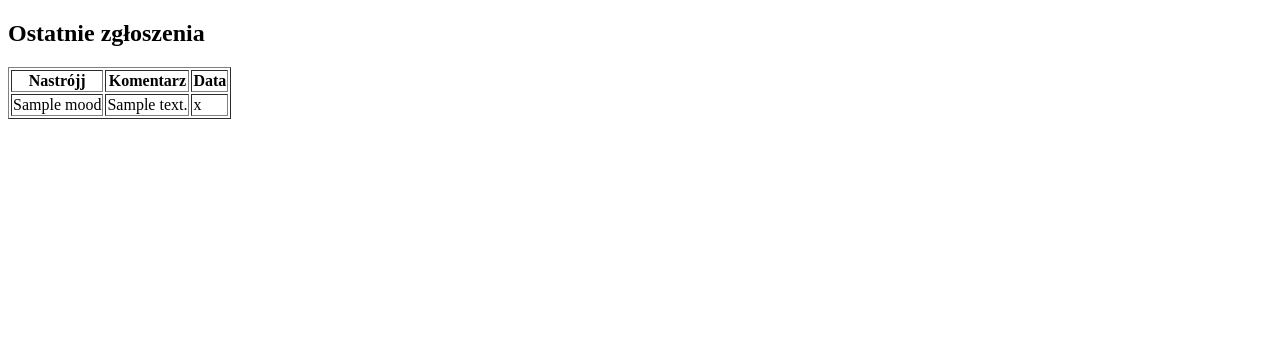
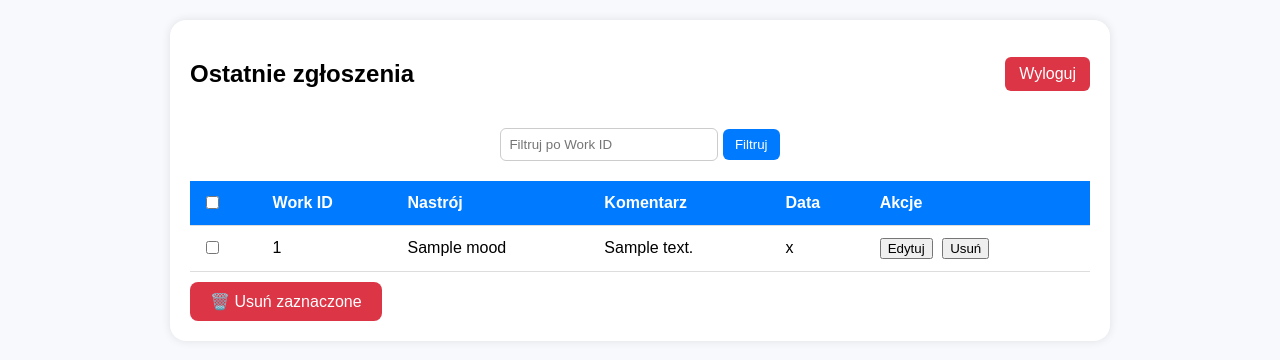
Before and after one commit to Cichyyyy/Mood-Tracker-Web-App, a Flask app: template templates/dashboard.html in a window 1280 px wide. Shown: the top 360 px of the page. Run offline with Flask 3, Linux system fonts and the light colour scheme; the template is opened without the code that fills it: most values are stand-ins (such as "Sample title", 1, 10 or a date in 2020).

Commit message:
+edit +remove +admina
Signed-off-by: Cichy <kubacichyyy@gmail.com>

```diff
--- a/app.py
+++ b/app.py
@@ -1,38 +1,138 @@
-from flask import Flask, render_template, request, redirect
 import sqlite3
-from datetime import datetime
 import os
+from flask import Flask, render_template, request, redirect, session, url_for, flash
+from datetime import datetime, timedelta
 
 app = Flask(__name__)
+app.secret_key = 'tajny_klucz'  # Zmień na własny sekret
 
-# 🔧 Ustal ścieżkę absolutną do pliku bazy danych
+# 🔧 Ścieżka bazy
 db_path = os.path.join(os.path.dirname(__file__), 'data.db')
 
 @app.route('/')
 def index():
-    return render_template('index.html')
+    work_id = request.args.get('work_id')
+    if not work_id:
+        return redirect('/login')
+
+    with sqlite3.connect(db_path) as conn:
+        c = conn.cursor()
+        c.execute('SELECT timestamp FROM mood_entries WHERE work_id = ? ORDER BY timestamp DESC LIMIT 1', (work_id,))
+        last = c.fetchone()
+
+    if last:
+        last_time = datetime.fromisoformat(last[0])
+        if datetime.now() - last_time < timedelta(hours=24):
+            return "Możesz wypełnić ankietę ponownie po 24h."
+
+    return render_template('index.html', work_id=work_id)
 
 @app.route('/submit', methods=['POST'])
 def submit():
+    work_id = request.form.get('work_id')
+    if not work_id:
+        return redirect('/login')
+
     mood = request.form['mood']
     comment = request.form['comment']
     timestamp = datetime.now().isoformat()
 
     with sqlite3.connect(db_path) as conn:
         c = conn.cursor()
-        c.execute('INSERT INTO mood_entries (mood, comment, timestamp) VALUES (?, ?, ?)',
-                  (mood, comment, timestamp))
+        c.execute('INSERT INTO mood_entries (work_id, mood, comment, timestamp) VALUES (?, ?, ?, ?)',
+                  (work_id, mood, comment, timestamp))
         conn.commit()
 
-    return redirect('/dashboard')
+    return redirect('/login')
+
+@app.template_filter('format_datetime')
+def format_datetime(value):
+    try:
+        dt = datetime.fromisoformat(value)
+        return dt.strftime('%d-%m-%Y | %H:%M')
+    except:
+        return value
+
+@app.route('/login', methods=['GET', 'POST'])
+def login():
+    if request.method == 'POST':
+        work_id = request.form['work_id']
+        return redirect(url_for('index', work_id=work_id))
+    return render_template('login.html')
+
+@app.route('/go_dashboard', methods=['POST'])
+def go_dashboard():
+    password = request.form.get('admin_pass')
+    if password == 'admin123':  # Zmień na silne hasło
+        session['admin_logged_in'] = True
+        return redirect('/dashboard')
+    flash('Błędne hasło do dashboardu.')
+    return redirect('/login')
 
 @app.route('/dashboard')
 def dashboard():
+    if not session.get('admin_logged_in'):
+        flash('Dostęp tylko po podaniu hasła.')
+        return redirect('/login')
+
+    work_id_filter = request.args.get('work_id', '')
     with sqlite3.connect(db_path) as conn:
         c = conn.cursor()
-        c.execute('SELECT mood, comment, timestamp FROM mood_entries ORDER BY timestamp DESC')
+        if work_id_filter:
+            c.execute('''
+                SELECT mood, comment, timestamp, work_id, id FROM mood_entries
+                WHERE work_id LIKE ?
+                ORDER BY timestamp DESC
+            ''', ('%' + work_id_filter + '%',))
+        else:
+            c.execute('SELECT mood, comment, timestamp, work_id, id FROM mood_entries ORDER BY timestamp DESC')
         entries = c.fetchall()
     return render_template('dashboard.html', entries=entries)
+
+@app.route('/logout')
+def logout():
+    session.pop('admin_logged_in', None)
+    return redirect('/login')
+
+@app.route('/delete_entries', methods=['POST'])
+def delete_entries():
+    if not session.get('admin_logged_in'):
+        flash('Brak dostępu.')
+        return redirect('/login')
+
+    ids = request.form.getlist('delete_ids')
+    if ids:
+        with sqlite3.connect(db_path) as conn:
+            c = conn.cursor()
+            c.executemany('DELETE FROM mood_entries WHERE id = ?', [(i,) for i in ids])
+            conn.commit()
+    return redirect('/dashboard')
+
+@app.route('/edit/<int:entry_id>', methods=['GET', 'POST'])
+def edit_entry(entry_id):
+    if not session.get('admin_logged_in'):
+        flash('Brak dostępu.')
+        return redirect('/login')
+
+    if request.method == 'POST':
+        mood = request.form['mood']
+        comment = request.form['comment']
+        with sqlite3.connect(db_path) as conn:
+            c = conn.cursor()
+            c.execute('UPDATE mood_entries SET mood = ?, comment = ? WHERE id = ?', (mood, comment, entry_id))
+            conn.commit()
+        return redirect('/dashboard')
+
+    with sqlite3.connect(db_path) as conn:
+        c = conn.cursor()
+        c.execute('SELECT mood, comment FROM mood_entries WHERE id = ?', (entry_id,))
+        entry = c.fetchone()
+
+    if not entry:
+        flash('Nie znaleziono wpisu do edycji.')
+        return redirect('/dashboard')
+
+    return render_template('edit.html', entry=entry, entry_id=entry_id)
 
 if __name__ == '__main__':
     print(">> Ścieżka bazy danych:", db_path)
--- /dev/null
+++ b/static/dashboard.css
@@ -0,0 +1,79 @@
+body {
+    font-family: Arial, sans-serif;
+    background-color: #f7f9fc;
+    margin: 0;
+    padding: 20px;
+}
+    .styled-delete {
+        background-color: #dc3545;
+        color: white;
+        padding: 10px 20px;
+        font-size: 16px;
+        border: none;
+        border-radius: 8px;
+        cursor: pointer;
+        transition: background-color 0.3s ease;
+    }
+
+    .styled-delete:hover {
+        background-color: #b02a37;
+    }
+
+    .styled-delete:disabled {
+        background-color: #ccc;
+        cursor: not-allowed;
+    }
+.container {
+    max-width: 900px;
+    margin: auto;
+    background: white;
+    padding: 20px;
+    border-radius: 16px;
+    box-shadow: 0 0 10px rgba(0,0,0,0.1);
+}
+
+h2 {
+    text-align: center;
+}
+
+.filter-form {
+    text-align: center;
+    margin-bottom: 20px;
+}
+
+.filter-form input[type="text"] {
+    padding: 8px;
+    width: 200px;
+    border-radius: 6px;
+    border: 1px solid #ccc;
+}
+
+.filter-form button {
+    padding: 8px 12px;
+    border-radius: 6px;
+    border: none;
+    background-color: #007bff;
+    color: white;
+    cursor: pointer;
+}
+
+table {
+    width: 100%;
+    border-collapse: collapse;
+    margin-top: 10px;
+}
+
+th, td {
+    padding: 12px;
+    text-align: left;
+    border-bottom: 1px solid #ddd;
+}
+
+th {
+    background-color: #007bff;
+    color: white;
+}
+
+tr:hover {
+    background-color: #f1f1f1;
+}
--- a/templates/dashboard.html
+++ b/templates/dashboard.html
@@ -1,17 +1,136 @@
 <!DOCTYPE html>
-<html>
-<head><title>Panel</title></head>
+<html lang="pl">
+<head>
+    <meta charset="UTF-8">
+    <title>Panel</title>
+    <link rel="stylesheet" href="{{ url_for('static', filename='dashboard.css') }}">
+    <style>
+        .top-bar {
+            display: flex;
+            justify-content: space-between;
+            align-items: center;
+            margin-bottom: 20px;
+        }
+
+        .logout-btn {
+            background: #dc3545;
+            color: white;
+            padding: 8px 14px;
+            text-decoration: none;
+            border-radius: 6px;
+        }
+
+        .logout-btn:hover {
+            background: #c82333;
+        }
+
+        .delete-btn {
+            margin-top: 10px;
+        }
+
+        table button {
+            margin-right: 5px;
+        }
+
+        /* Modal */
+        .modal {
+            display: none;
+            position: fixed;
+            z-index: 999;
+            left: 0;
+            top: 0;
+            width: 100vw;
+            height: 100vh;
+            background: rgba(0, 0, 0, 0.5);
+            justify-content: center;
+            align-items: center;
+        }
+
+        .modal-content {
+            background: white;
+            padding: 20px 30px;
+            border-radius: 10px;
+            text-align: center;
+        }
+
+        .modal-content button {
+            margin: 10px;
+            padding: 8px 16px;
+        }
+    </style>
+</head>
 <body>
+<div class="container">
+    <div class="top-bar">
         <h2>Ostatnie zgłoszenia</h2>
-<table border="1">
-    <tr><th>Nastrójj</th><th>Komentarz</th><th>Data</th></tr>
-    {% for mood, comment, timestamp in entries %}
+        <a class="logout-btn" href="/logout">Wyloguj</a>
+    </div>
+
+    <form method="get" class="filter-form">
+        <input type="text" name="work_id" placeholder="Filtruj po Work ID" value="{{ request.args.get('work_id', '') }}">
+        <button type="submit">Filtruj</button>
+    </form>
+
+    <form method="post" action="/delete_entries" id="bulkDeleteForm">
+        <table>
+            <thead>
                 <tr>
+                    <th><input type="checkbox" onclick="toggleSelectAll(this)"></th>
+                    <th>Work ID</th>
+                    <th>Nastrój</th>
+                    <th>Komentarz</th>
+                    <th>Data</th>
+                    <th>Akcje</th>
+                </tr>
+            </thead>
+            <tbody>
+            {% for mood, comment, timestamp, work_id, id in entries %}
+                <tr>
+                    <td><input type="checkbox" name="delete_ids" value="{{ id }}"></td>
+                    <td>{{ work_id }}</td>
                     <td>{{ mood }}</td>
                     <td>{{ comment }}</td>
-            <td>{{ timestamp }}</td>
+                    <td>{{ timestamp|format_datetime }}</td>
+                    <td>
+                        <button type="button" onclick="window.location.href='/edit/{{ id }}'">Edytuj</button>
+                        <button type="button" onclick="openModal({{ id }})">Usuń</button>
+                    </td>
                 </tr>
             {% endfor %}
+            </tbody>
         </table>
+        <button type="submit" class="delete-btn styled-delete">🗑️ Usuń zaznaczone</button>
+    </form>
+</div>
+
+<!-- Modal potwierdzenia -->
+<div id="deleteModal" class="modal">
+    <div class="modal-content">
+        <p>Czy na pewno chcesz usunąć ten wpis?</p>
+        <form method="post" action="/delete_entries">
+            <input type="hidden" name="delete_ids" id="modalEntryId">
+            <button type="submit">Tak, usuń</button>
+            <button type="button" onclick="closeModal()">Anuluj</button>
+        </form>
+    </div>
+</div>
+
+<script>
+    function toggleSelectAll(source) {
+        const checkboxes = document.querySelectorAll('input[name="delete_ids"]');
+        for (let checkbox of checkboxes) {
+            checkbox.checked = source.checked;
+        }
+    }
+
+    function openModal(id) {
+        document.getElementById('modalEntryId').value = id;
+        document.getElementById('deleteModal').style.display = 'flex';
+    }
+
+    function closeModal() {
+        document.getElementById('deleteModal').style.display = 'none';
+    }
+</script>
 </body>
 </html>
```
Also changed, not shown: static/style.css (added, +80 -0 lines), templates/edit.html (added, +82 -0 lines), templates/index.html (+32 -13 lines), templates/login.html (added, +105 -0 lines), data.db, static/styles.css (deleted). Lines whose indentation alone changed are shown as unchanged.
